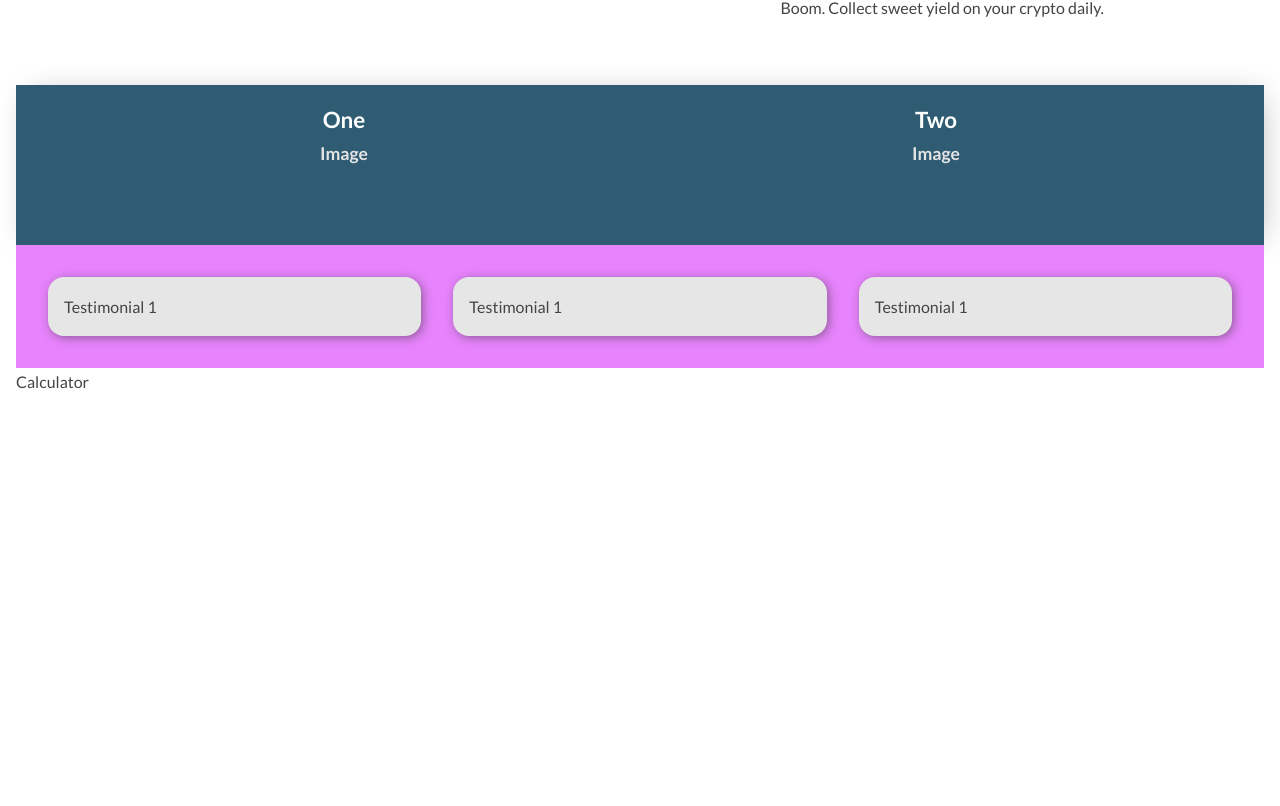
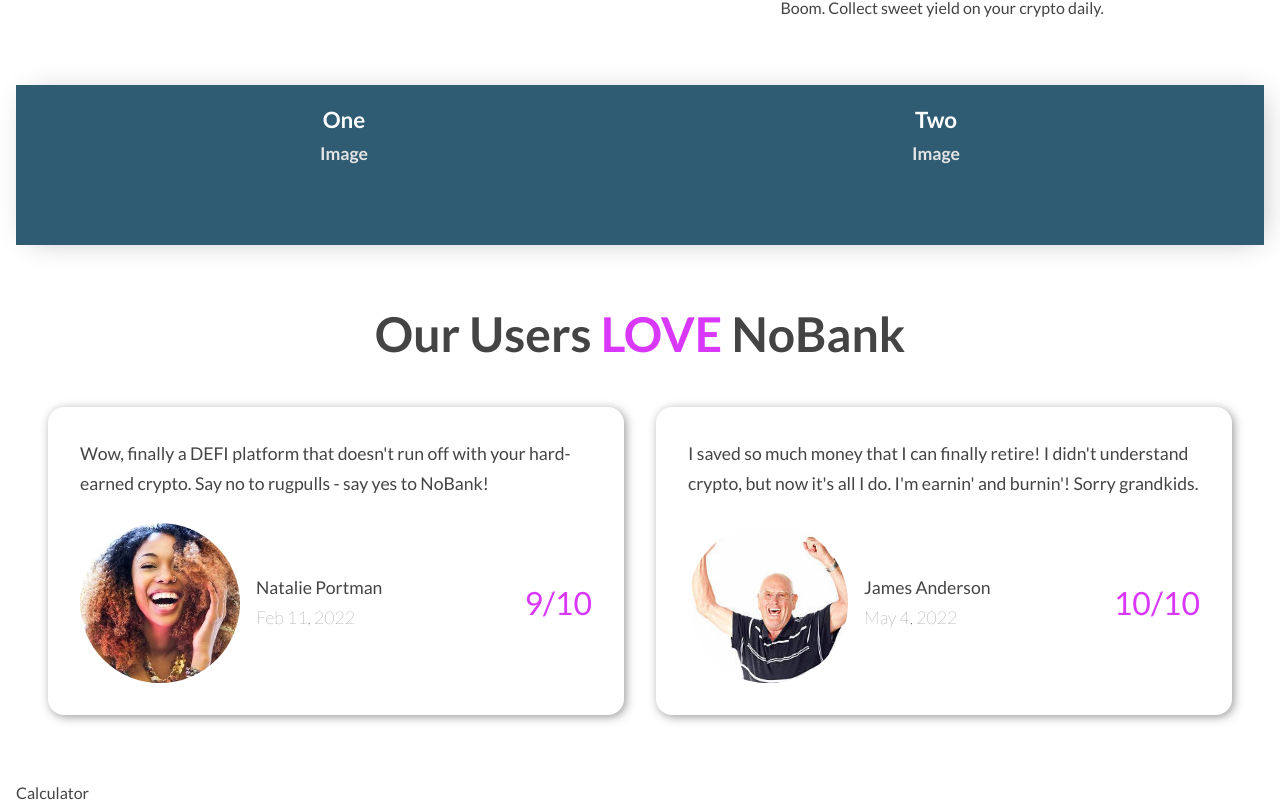
Before and after one commit to DEFIdaniel1/noBank, a React (Create React App) app: page / in a window 1280 px wide. Shown: the part 1165-1971 px from the top of the page. Before the commit the page ends 1561 px from the top, so only its background shows below. Built offline with nearby package versions, Linux system fonts and the light colour scheme.

Commit message:
Testimonial section complete

```diff
--- a/src/components/layout/Testimonials.scss
+++ b/src/components/layout/Testimonials.scss
@@ -1,16 +1,26 @@
 @import "../../scss/variables";
 
 .testimonial-section {
-    display: flex;
-    justify-content: space-between;
+    margin: 2rem 0;
+  h1 {
+    text-align: center;
+    font-size: 3rem;
+    margin-bottom: 1rem;
+  }
+  //   display: flex;
+  //   justify-content: space-between;
   padding: 1rem;
-    background-color: $pink;
+  //   background-color: $pink;
   // background-image: linear-gradient(to left, $pink, $blue);
 }
 
-.testimonial {
-    padding: 1rem;
-    background-color: rgb(230, 230, 230);
+.testimonials {
+    display: flex;
+}
+.review {
+  font-size: 1.1rem;
+  padding: 2rem;
+  background-color: rgb(255, 255, 255);
   flex: 1;
   margin: 1rem;
   box-shadow: $shadow-dark;
@@ -20,7 +30,37 @@
 
   &:hover {
     box-shadow: $shadow-light;
-        // transform: scale(1.05);
-        transform: translateY(-2px);
+    transform: scale(1.05);
+    // transform: translateY(-2px);
+  }
+
+  &__text {
+  }
+  &__user {
+    display: flex;
+    align-items: center;
+    margin-top: 1.5rem;
+
+    &-image {
+      height: 10rem;
+      width: 10rem;
+      border-radius: 50%;
+    }
+    &-box {
+      display: flex;
+      flex-direction: column;
+      margin: 1rem;
+    }
+    &-name {
+      font-weight: 500;
+    }
+    &-date {
+      font-weight: 100;
+    }
+    &-rating {
+      color: $primary-pink;
+      font-size: 2rem;
+      margin-left: auto;
     }
   }
+}
--- a/src/components/layout/Testimonials.tsx
+++ b/src/components/layout/Testimonials.tsx
@@ -1,13 +1,56 @@
-import './Testimonials.scss';
+import "./Testimonials.scss";
+
+import happyWoman from '../../images/happyWoman.jpeg';
+import happyMan from "../../images/happyMan.jpeg";
+
 
 const Testimonials = () => {
   return (
     <div className="testimonial-section">
-      <div className="testimonial">Testimonial 1</div>
-      <div className="testimonial">Testimonial 1</div>
-      <div className="testimonial">Testimonial 1</div>
+      <h1>
+        Our Users <span className="pink">LOVE</span> NoBank
+      </h1>
+      <div className="testimonials">
+        <figure className="review">
+          <blockquote className="review__text">
+            Wow, finally a DEFI platform that doesn't run off with your
+            hard-earned crypto. Say no to rugpulls - say yes to NoBank!
+          </blockquote>
+          <figcaption className="review__user">
+            <img
+              src={happyWoman}
+              alt="happy woman"
+              className="review__user-image"
+            />
+            <div className="review__user-box">
+              <p className="review__user-name">Natalie Portman</p>
+              <p className="review__user-date">Feb 11, 2022</p>
+            </div>
+            <div className="review__user-rating">9/10</div>
+          </figcaption>
+        </figure>
+        <figure className="review">
+          <blockquote className="review__text">
+            I saved so much money that I can finally retire! I didn't understand
+            crypto, but now it's all I do. I'm earnin' and burnin'! Sorry grandkids.
+          </blockquote>
+          <figcaption className="review__user">
+            <img
+              src={happyMan}
+              alt="happy woman"
+              className="review__user-image"
+            />
+            <div className="review__user-box">
+              <p className="review__user-name">James Anderson</p>
+              <p className="review__user-date">May 4, 2022</p>
+            </div>
+            <div className="review__user-rating">10/10</div>
+          </figcaption>
+        </figure>
+      </div>
+      {/* <div className="testimonial">Testimonial 1</div> */}
     </div>
   );
-}
+};
 
-export default Testimonials
+export default Testimonials;
--- a/src/scss/_variables.scss
+++ b/src/scss/_variables.scss
@@ -11,10 +11,13 @@ $pink-light: lighten($pink, 15%);
 
 $section-blue-dark: #2f5c72;
 
-
-
 $shadow-dark: 2px 2px 0.6rem rgba(56, 56, 56, 0.5);
 $shadow-light: 2px 2px 1rem rgba(42, 42, 42, 0.4);
 
 $primary-blue: darken($blue-dark, 10%);
 $primary-pink: darken($pink, 15%);
+
+@mixin heading {
+  text-align: center;
+  font-size: 1.8rem;
+}
```
Also changed, not shown: src/images/happyMan.jpeg (added), src/images/happyWoman.jpeg (added). Lines whose indentation alone changed are shown as unchanged.
